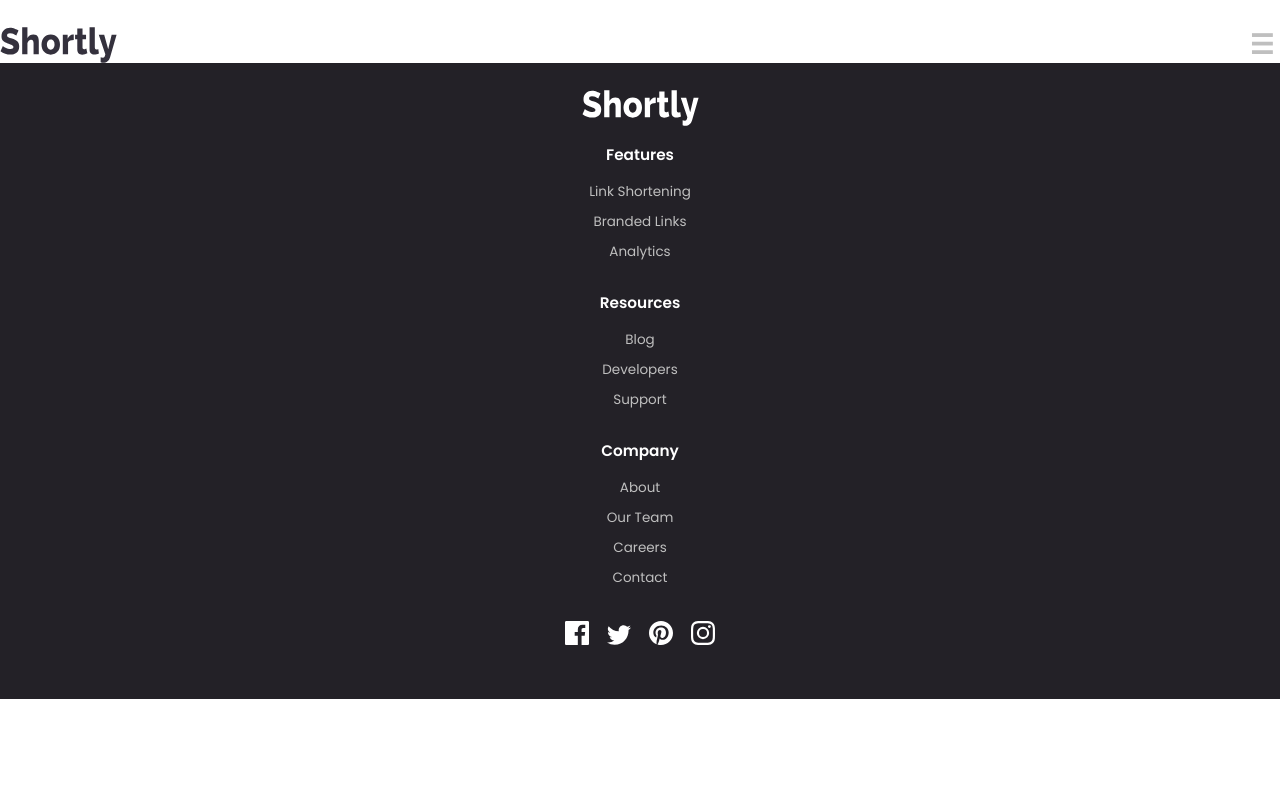
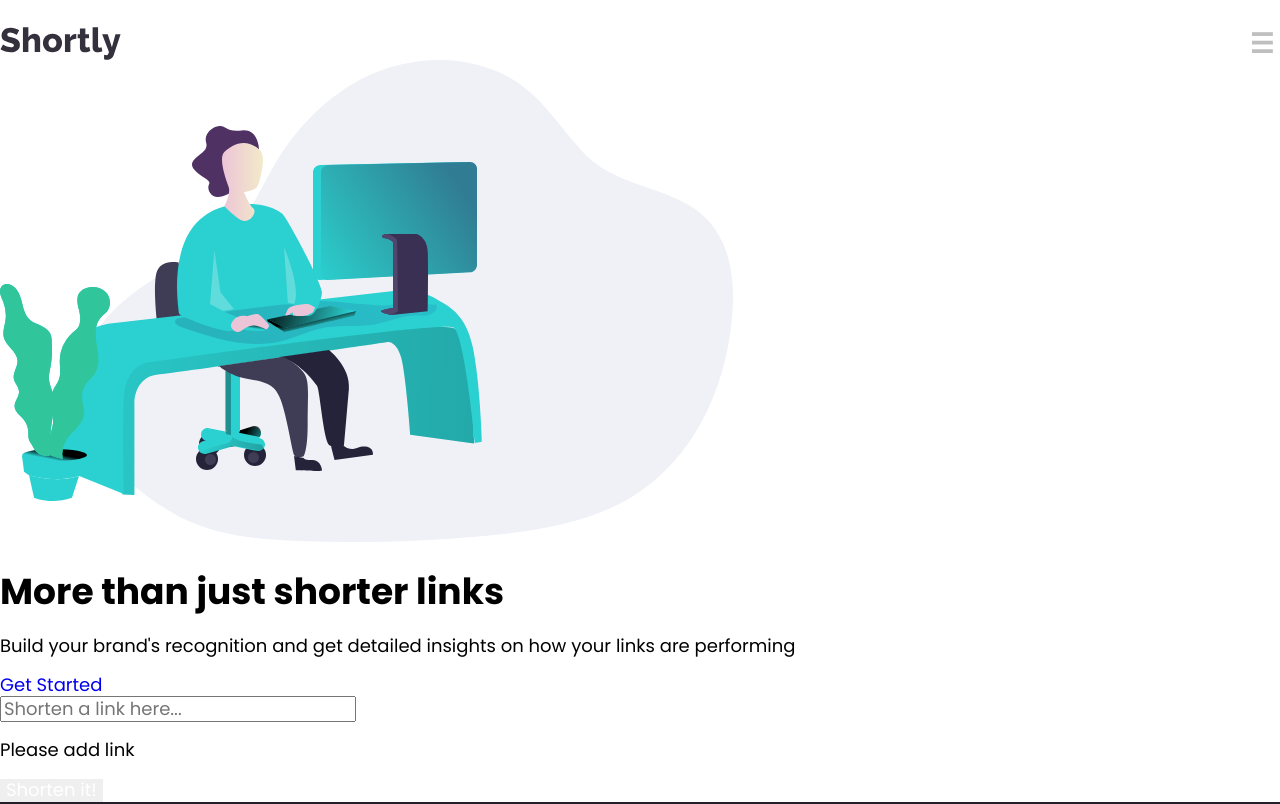
Before and after one commit to EmekeN/Url-shortening-api, a React (Vite) app: page / in a window 1280 px wide. Shown: the top 804 px of the page. Built offline with nearby package versions, Linux system fonts and the light colour scheme.

Commit message:
progress on useSessionStorage hook

```diff
--- /dev/null
+++ b/src/Validation/Validator.js
@@ -0,0 +1,20 @@
+function Validator() {
+  const types = {
+    email: "email",
+  };
+
+  /**
+   * @param value: String representing the link
+   * @return void
+   * @throws Error message on how input is malformed
+   */
+  this.linkValidation = (value) => {
+    if (value.indexOf("https://") !== 0 && value.indexOf("http://") !== 0) {
+        // throw new Error("Link must contain 'http://' or 'https://' ");
+    } else {
+        return ;
+    }
+  };
+}
+
+export default Validator;
--- /dev/null
+++ b/src/assets/styles/mixins.scss
@@ -0,0 +1,14 @@
+@mixin hover-transition {
+    transition: 200ms ease-in;
+  }
+
+@mixin logo-size {
+    // height: 2rem;
+    // width: 0.5rem;
+}
+
+@mixin button($border-radius, $color) {
+    border-radius: $border-radius;
+    padding: 1em 2em;
+    background-color: $color;
+}
--- /dev/null
+++ b/src/assets/styles/vars.scss
@@ -0,0 +1,11 @@
+$cyan: hsl(180, 66%, 49%);
+$dark-violet: hsl(257, 27%, 26%);
+$red: hsl(0, 87%, 67%);
+$gray: hsl(0, 0%, 75%);
+$grayish-violet: hsl(257, 7%, 63%);
+$dark-blue: hsl(255, 11%, 22%);
+$very-dark-violet: hsl(260, 8%, 14%);
+
+$border-radius-rounded: 6px;
+$border-radius-curved: 15px;
+$border-radius-circle: 50px;
--- a/src/base.scss
+++ b/src/base.scss
@@ -1,20 +1,6 @@
+@use "./assets/styles/vars.scss";
+@use "./assets/styles/mixins.scss";
 @import url("https://fonts.googleapis.com/css2?family=Poppins:wght@400;500;600;700&display=swap");
-
-$cyan: hsl(180, 66%, 49%);
-$dark-violet: hsl(257, 27%, 26%);
-$red: hsl(0, 87%, 67%);
-$gray: hsl(0, 0%, 75%);
-$grayish-violet: hsl(257, 7%, 63%);
-$dark-blue: hsl(255, 11%, 22%);
-$very-dark-violet: hsl(260, 8%, 14%);
-
-$border-radius-rounded: 6px;
-$border-radius-curved: 15px;
-$border-radius-circle: 50px;
-
-@mixin hover-transition {
-  transition: 200ms ease-in;
-}
 
 html {
   font-size: 18px;
@@ -30,7 +16,7 @@ html {
 
 a {
   text-decoration: none;
-  @include hover-transition();
+  @include mixins.hover-transition();
 }
 
 a:hover {
@@ -38,18 +24,7 @@ a:hover {
 }
 
 button {
-  @include hover-transition();
+  @include mixins.hover-transition();
   color: white;
   border: 0;
 }
-
-.button-button {
-  border-radius: $border-radius-circle;
-  padding: 1em 2em;
-  background-color: $cyan;
-}
-
-.logo {
-  height: 2rem;
-  width: 6.5rem;
-}
--- a/src/components/Footer/Footer.js
+++ b/src/components/Footer/Footer.js
@@ -1,8 +1,13 @@
 import React from "react";
+// @ts-ignore
 import logo from "../../assets/images/logo.svg";
+// @ts-ignore
 import FBLogo from "./../../assets/images/icon-facebook.svg";
+// @ts-ignore
 import TwitterLogo from "./../../assets/images/icon-twitter.svg";
+// @ts-ignore
 import PinterestLogo from "./../../assets/images/icon-pinterest.svg";
+// @ts-ignore
 import IGLogo from "./../../assets/images/icon-instagram.svg";
 import "./Footer.scss";
 
--- a/src/components/Footer/Footer.scss
+++ b/src/components/Footer/Footer.scss
@@ -1,13 +1,15 @@
-@use "../../base.scss";
+@use "../../assets/styles/vars.scss";
+@use "../../assets/styles/mixins.scss";
 
 .Footer {
   display: grid;
-  background-color: base.$very-dark-violet;
+  background-color: vars.$very-dark-violet;
   padding: 1.5rem 0;
 
   .logo {
     margin: auto;
     filter: brightness(100);
+    @include mixins.logo-size();
   }
 
   .list {
@@ -27,7 +29,7 @@
   }
 
   a {
-    color: base.$gray;
+    color: vars.$gray;
     font-size: 0.75rem;
   }
 
--- a/src/components/Header/Header.js
+++ b/src/components/Header/Header.js
@@ -1,6 +1,7 @@
 import React, { useState } from "react";
 
 import "./Header.scss";
+// @ts-ignore
 import logo from "../../assets/images/logo.svg";
 
 const Header = () => {
@@ -18,12 +19,14 @@ const Header = () => {
                 {menuVisible &&
 
                     <div className="menu">
-                        <a href="/features" className="menu-item">Features</a>
-                        <a href="/pricing" className="menu-item">Pricing</a>
-                        <a href="/resources" className="menu-item">Resources</a>
-                        <div className="divider"></div>
-                        <a href="/login" className="menu-item">Login</a>
-                        <a href="/signup" className="menu-item button-button">Sign Up</a>
+                        <ul>
+                            <li><a href="/features" className="menu-item">Features</a></li>
+                            <li><a href="/pricing" className="menu-item">Pricing</a></li>
+                            <li><a href="/resources" className="menu-item">Resources</a></li>
+                            <div className="divider"></div>
+                            <li><a href="/login" className="menu-item">Login</a></li>
+                            <li><a href="/signup" className="menu-item button-button">Sign Up</a></li>
+                        </ul>
                     </div>
                 }
             </nav>
--- a/src/components/Header/Header.scss
+++ b/src/components/Header/Header.scss
@@ -1,4 +1,6 @@
-@use "../../base.scss";
+@use "../../assets/styles/vars.scss";
+@use "../../assets/styles/mixins.scss";
+
 .Header {
   display: flex;
   justify-content: space-between;
@@ -8,7 +10,7 @@
   .menu-toggle {
     font-size: 1.5em;
     font-weight: 700;
-    color: base.$gray;
+    color: vars.$gray;
     background-color: white;
     position: relative;
 
@@ -20,14 +22,14 @@
   .menu {
     display: flex;
     flex-direction: column;
-    background-color: base.$dark-violet;
+    background-color: vars.$dark-violet;
     position: absolute;
     text-align: center;
     left: 0;
     right: 0;
     width: 90%;
     margin: 1rem auto auto auto;
-    border-radius: base.$border-radius-rounded;
+    border-radius: vars.$border-radius-rounded;
     align-items: center;
     padding: 2rem 0;
     z-index: 1;
@@ -39,6 +41,7 @@
     }
 
     .button-button {
+      @include mixins.button(vars.$border-radius-curved, vars.$cyan);
       width: 12.5rem;
       padding: 0.7em 2em;
       max-width: 80%;
--- a/src/components/Main/Main.js
+++ b/src/components/Main/Main.js
@@ -1,10 +1,98 @@
-import React from "react";
+import React, { useEffect, useState } from "react";
 import "./Main.scss";
+import Validator from "../../Validation/Validator";
+import illustration from "../../assets/images/illustration-working.svg";
+import { useSessionStorage } from "./../../hooks/useSessionStorage";
 
 const Main = (props) => {
-    return (
-        <div className="Main"></div>
-    )
-}
+  const [urlList, setUrlList] = useSessionStorage("urls", []);
+  const [query, setQuery] = useState("");
+  const [hasError, setHasError] = useState("Please add link");
+  const validator = new Validator();
+
+  const handleSetQuery = (e) => {
+    e.preventDefault();
+    setHasError("");
+    setQuery(e.target.value);
+  };
+
+  const handleAddShortURL = async (e) => {
+    e.preventDefault();
+
+    try {
+    //   do form validation
+    //   validator.linkValidation(query);
+
+      //make post request to create link
+      let res = await fetch("https://rel.ink/api/links/", {
+        headers: {
+          Accept: "application/json",
+          "Content-Type": "application/json",
+        },
+        method: "post",
+        body: JSON.stringify({ url: query }),
+      });
+
+      let data = await res.json();
+
+      let curList = urlList;
+      curList.push({ hashid: data.hashid, url: data.url })
+      //urlList isn't rendering below
+      setUrlList(curList);
+    //   setQuery("");
+
+    } catch (err) {
+      setHasError(err);
+    }
+  };
+
+  return (
+    <div className="Main">
+      <section>
+        <div className="above-fold">
+          <img src={illustration} alt="Shortly hero image" className="hero" />
+          <div className="info">
+            <h1>More than just shorter links</h1>
+            <p>
+              Build your brand's recognition and get detailed insights on how
+              your links are performing
+            </p>
+            <a href="#" className="button-button">
+              Get Started
+            </a>
+          </div>
+        </div>
+      </section>
+      <section>
+        <div className="card">
+          <form>
+            <input
+              type="text"
+              placeholder="Shorten a link here..."
+              value={query}
+              onChange={handleSetQuery}
+              className="url"
+            />
+            {hasError && <p>{hasError}</p>}
+            <button className="shorten" onClick={handleAddShortURL}>
+              Shorten it!
+            </button>
+          </form>
+        </div>
+
+        {urlList.map((url) => {
+            return (
+              <div key={url.hashid} className="card pairs ">
+                <p>{url.url}</p>
+                <div className="divider"></div>
+                <p>https://rel.ink/{url.hashid}</p>
+                <button>Copy</button>
+              </div>
+            );
+          })}
+      </section>
+    </div>
+  );
+};
 
 export default Main;
--- /dev/null
+++ b/src/hooks/useSessionStorage.js
@@ -0,0 +1,32 @@
+import { useState, useEffect } from "react";
+
+/**
+ * @param {String} key - Key of session storage value to manipulate
+ * @param {any} defaultValue
+ */
+export const useSessionStorage = (key, defaultValue) => {
+
+  const [sessionStorageVal, setSessionStorageVal] = useState(() => {
+      try {
+        const item = window.sessionStorage.getItem(key);
+        return item ? JSON.parse(item) : defaultValue;
+      } catch (err) {
+        console.error(err);
+        return defaultValue;
+      }
+    }
+  );
+
+  const setValue = (value) => {
+    try {
+      const valueToStore = (value instanceof Function) ? value(sessionStorageVal) : value;
+      //prevent submitting duplicate url?
+      setSessionStorageVal(valueToStore);
+      window.sessionStorage.setItem(key, JSON.stringify(valueToStore));
+    } catch (err) {
+      console.error(err);
+    }
+  };
+
+  return [sessionStorageVal, setValue];
+};
```
Also changed, not shown: package.json (+9 -6 lines), .babelrc, 1 other file (tests, documents, lock files or other folders).
